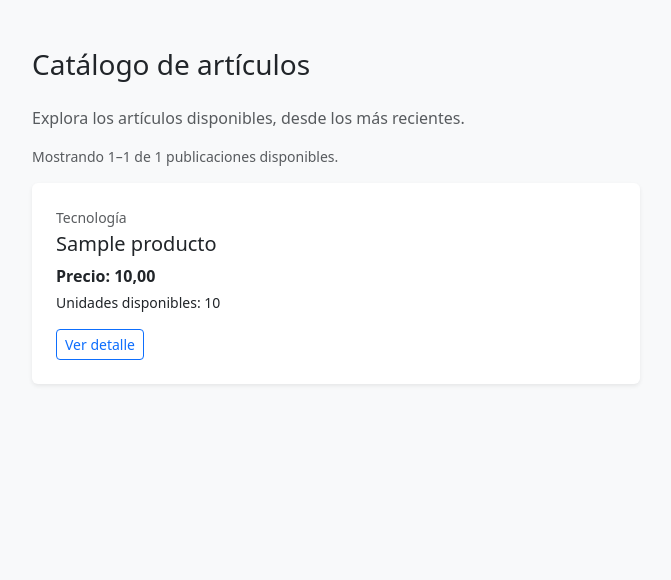
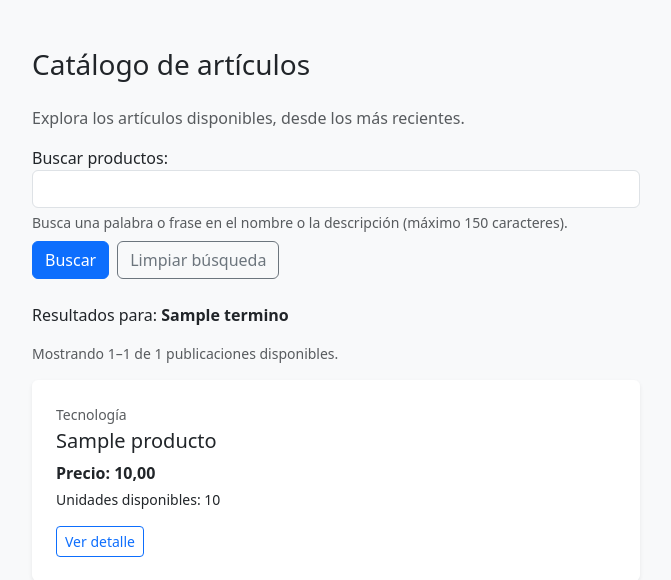
Before and after one commit to Mausgier/MARKETPLACE-102-4A, a Django app: template productos_app/templates/productos_app/recientes.html in a window 1280 px wide. Shown: the part 64-644 px from the top of the page, without its empty margins (304-975 px from the left). Run offline with Django 5.2, Linux system fonts and the light colour scheme; data comes from the database, SQL or seed files in the repository; tables that the repository leaves empty hold one stand-in row (values such as "Sample post"); the template is opened without the code that fills it: values that come from a table or form of the project are taken from there, most other values are stand-ins (such as "Sample title", 1, 10 or a date in 2020); parts of the project's set-up code (start-up, migrations or seed data) failed here and were passed over.

Commit message:
FEAT: Implementar RF-07 con Busqueda Publica Paginada

```diff
--- a/productos_app/forms.py
+++ b/productos_app/forms.py
@@ -1,10 +1,29 @@
-"""Formularios públicos de alta y edición de productos y publicaciones."""
+"""Formularios públicos de búsqueda, alta y edición de productos y publicaciones."""
 
 from decimal import Decimal
 
 from django import forms
 
 from .models import Categoria
+
+
+class BusquedaProductosForm(forms.Form):
+    """
+    Valida un término opcional; vacío recupera el catálogo sin búsqueda.
+
+    https://docs.djangoproject.com/en/5.2/ref/forms/fields/#charfield
+    """
+
+    q = forms.CharField(
+        label="Buscar productos", required=False, max_length=150, strip=True,
+        help_text="Busca una palabra o frase en el nombre o la descripción (máximo 150 caracteres).",
+        error_messages={
+            "max_length": "El término de búsqueda no puede superar los 150 caracteres.",
+        },
+        widget=forms.TextInput(attrs={
+            "type": "search", "class": "form-control",
+        }),
+    )
 
 
 class PublicacionForm(forms.Form):
--- a/productos_app/templates/productos_app/recientes.html
+++ b/productos_app/templates/productos_app/recientes.html
@@ -10,6 +10,24 @@
     {% endif %}
 </div>
 <p class="text-body-secondary">Explora los artículos disponibles, desde los más recientes.</p>
+{# El formulario omite page y usa la ruta base: una búsqueda nueva empieza en uno. #}
+<form method="get" action="{% url 'productos:recientes' %}" role="search" class="mb-4" novalidate>
+    <div class="mb-2">
+        {{ formulario_busqueda.q.label_tag }}
+        {{ formulario_busqueda.q }}
+        <div class="form-text" id="{{ formulario_busqueda.q.auto_id }}_helptext">{{ formulario_busqueda.q.help_text }}</div>
+        {% if formulario_busqueda.q.errors %}
+            <div class="text-danger small mt-1" id="{{ formulario_busqueda.q.auto_id }}_error" role="alert">{{ formulario_busqueda.q.errors }}</div>
+        {% endif %}
+    </div>
+    <div class="d-flex flex-wrap gap-2">
+        <button class="btn btn-primary" type="submit">Buscar</button>
+        <a class="btn btn-outline-secondary" href="{% url 'productos:recientes' %}">Limpiar búsqueda</a>
+    </div>
+</form>
+{% if termino %}
+    <p>Resultados para: <strong>{{ termino }}</strong></p>
+{% endif %}
 {% if pagina.paginator.count %}
     <p class="small text-body-secondary">
         Mostrando {{ pagina.start_index }}–{{ pagina.end_index }} de {{ pagina.paginator.count }} publicaciones disponibles.
@@ -28,24 +46,29 @@
         </div>
     </article>
 {% empty %}
-    <div class="alert alert-info" role="status">Todavía no hay publicaciones disponibles.</div>
+    {% if not formulario_busqueda.errors %}
+        <div class="alert alert-info" role="status">
+            {% if termino %}No se encontraron resultados para esta búsqueda.
+            {% else %}Todavía no hay publicaciones disponibles.{% endif %}
+        </div>
+    {% endif %}
 {% endfor %}
 {% if pagina.has_other_pages %}
-    {# Los números provienen de Paginator; no se insertan parámetros libres del cliente. #}
+    {# Solo se conserva el término validado, codificado para URL y con escape HTML. #}
     <nav class="mt-4" aria-label="Páginas del catálogo">
         <p class="small text-center">Página {{ pagina.number }} de {{ pagina.paginator.num_pages }}</p>
         <ul class="pagination pagination-sm justify-content-center flex-wrap gap-1">
             {% if pagina.has_previous %}
-                <li class="page-item"><a class="page-link" href="?page=1">Primera</a></li>
-                <li class="page-item"><a class="page-link" rel="prev" href="?page={{ pagina.previous_page_number }}">Anterior</a></li>
+                <li class="page-item"><a class="page-link" href="?page=1{% if termino %}&amp;q={{ termino|urlencode }}{% endif %}">Primera</a></li>
+                <li class="page-item"><a class="page-link" rel="prev" href="?page={{ pagina.previous_page_number }}{% if termino %}&amp;q={{ termino|urlencode }}{% endif %}">Anterior</a></li>
             {% else %}
                 <li class="page-item disabled"><span class="page-link" aria-disabled="true">Primera</span></li>
                 <li class="page-item disabled"><span class="page-link" aria-disabled="true">Anterior</span></li>
             {% endif %}
             <li class="page-item active" aria-current="page"><span class="page-link">{{ pagina.number }}</span></li>
             {% if pagina.has_next %}
-                <li class="page-item"><a class="page-link" rel="next" href="?page={{ pagina.next_page_number }}">Siguiente</a></li>
-                <li class="page-item"><a class="page-link" href="?page={{ pagina.paginator.num_pages }}">Última</a></li>
+                <li class="page-item"><a class="page-link" rel="next" href="?page={{ pagina.next_page_number }}{% if termino %}&amp;q={{ termino|urlencode }}{% endif %}">Siguiente</a></li>
+                <li class="page-item"><a class="page-link" href="?page={{ pagina.paginator.num_pages }}{% if termino %}&amp;q={{ termino|urlencode }}{% endif %}">Última</a></li>
             {% else %}
                 <li class="page-item disabled"><span class="page-link" aria-disabled="true">Siguiente</span></li>
                 <li class="page-item disabled"><span class="page-link" aria-disabled="true">Última</span></li>
```
Also changed, not shown: productos_app/views.py (+27 -5 lines).
